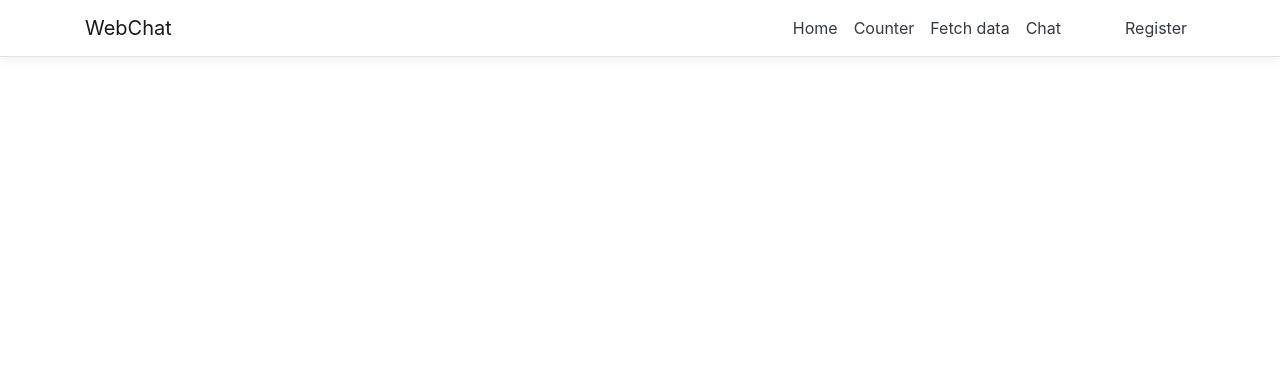
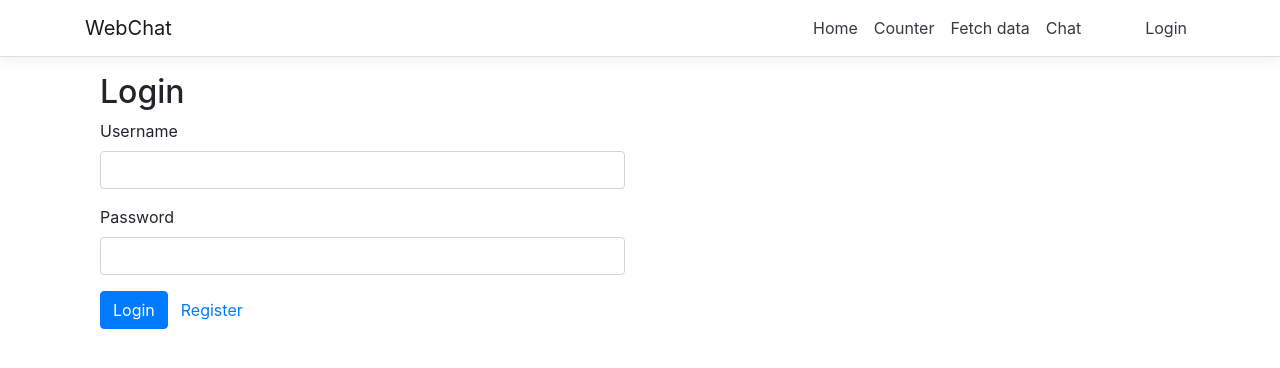
Before and after one commit to DTStanev/ChatApp, a React (Create React App) app in the folder WebChat/WebChat/ClientApp/: page /login in a window 1280 px wide. Shown: the top 368 px of the page. Built offline with nearby package versions, Linux system fonts and the light colour scheme.

Commit message:
Added Login component

```diff
--- a/WebChat/WebChat/ClientApp/src/App.js
+++ b/WebChat/WebChat/ClientApp/src/App.js
@@ -6,6 +6,7 @@ import { FetchData } from './components/FetchData';
 import { Counter } from './components/Counter';
 import Register from './components/Account/Register';
 import ChatRoom from './components/Chat/ChatRoom';
+import Login from './components/Account/Login';
 
 export default class App extends Component {
     static displayName = App.name;
@@ -19,6 +20,8 @@ export default class App extends Component {
                     <Route path='/fetch-data' component={FetchData} />
                     <Route path='/register' component={Register} />
                     <Route path='/chat' exact component={ChatRoom} />
+                    <Route path='/login' exact component={Login} />
+
 
                 </Switch>
             </Layout>
--- /dev/null
+++ b/WebChat/WebChat/ClientApp/src/components/Account/Login.js
@@ -0,0 +1,71 @@
+import React, { Component } from 'react'
+import { Link, Redirect } from 'react-router-dom';
+
+export default class Login extends Component {
+
+    constructor(props) {
+        super(props)
+
+        this.state = {
+            user: {
+                username: '',
+                password: ''
+            },
+            redirect: false
+        };
+        this.handleChange = this.handleChange.bind(this);
+        this.handleSubmit = this.handleSubmit.bind(this);
+    };
+
+    handleChange(event) {
+        let user = this.state.user;
+
+        let name = event.target.name;
+        let value = event.target.value;
+        user[name] = value;
+
+        this.setState({ user })
+    }
+
+    handleSubmit(event) {
+        event.preventDefault();
+        console.log(this.state.user)
+        this.setState({ redirect: true });
+        //TODO:....
+
+    }
+
+    renderRedirect = () => {
+        if (this.state.redirect) {
+            return <Redirect to='/' />
+        }
+    }
+
+    render() {
+        return (
+            <div>
+                {this.renderRedirect()}
+                <div className="col-md-6 col-md-offset-3">
+                    <h2>Login</h2>
+                    <form name="form" onSubmit={this.handleSubmit}>
+                        <div className={'form-group'}>
+                            <label htmlFor="username">Username</label>
+                            <input type="text" className="form-control" name="username" onChange={this.handleChange} />
+
+                        </div>
+                        <div className={'form-group'}>
+                            <label htmlFor="password">Password</label>
+                            <input type="password" className="form-control" name="password" onChange={this.handleChange} />
+
+                        </div>
+                        <div className="form-group">
+                            <button className="btn btn-primary">Login</button>
+
+                            <Link to="/register" className="btn btn-link">Register</Link>
+                        </div>
+                    </form>
+                </div>
+            </div>
+        )
+    }
+}
--- a/WebChat/WebChat/ClientApp/src/components/Account/Register.js
+++ b/WebChat/WebChat/ClientApp/src/components/Account/Register.js
@@ -1,5 +1,5 @@
 import React from 'react'
-import { Link, withRouter, Redirect } from 'react-router-dom';
+import { Link, Redirect } from 'react-router-dom';
 import $ from 'jquery';
 
 export default class Register extends React.Component {
@@ -87,7 +87,7 @@ export default class Register extends React.Component {
                         <input required type="email" name='email' value={this.state.user.email} onChange={this.handleChange} className='form-control mb-3' placeholder='Email...' />
                     </div>
                     <div className='mt-4 d-flex justify-content-around'>
-                        <input type="submit" value="Register" className='btn btn-primary' />
+                        <input type="submit" value="Register" className='btn btn-primary mr-5' />
 
                         <div>If you have an account please <Link to='/login' id='login' className='btn btn-outline-success  ' >Login</Link></div>
 
--- a/WebChat/WebChat/ClientApp/src/components/NavMenu.js
+++ b/WebChat/WebChat/ClientApp/src/components/NavMenu.js
@@ -43,7 +43,7 @@ export class NavMenu extends Component {
                                     <NavLink tag={Link} className="text-dark" to="/chat">Chat</NavLink>
                                 </NavItem>
                                 <NavItem>
-                                    <NavLink tag={Link} className="text-dark ml-5" to="/register">Register</NavLink>
+                                    <NavLink tag={Link} className="text-dark ml-5" to="/login">Login</NavLink>
                                 </NavItem>
                             </ul>
                         </Collapse>
```
